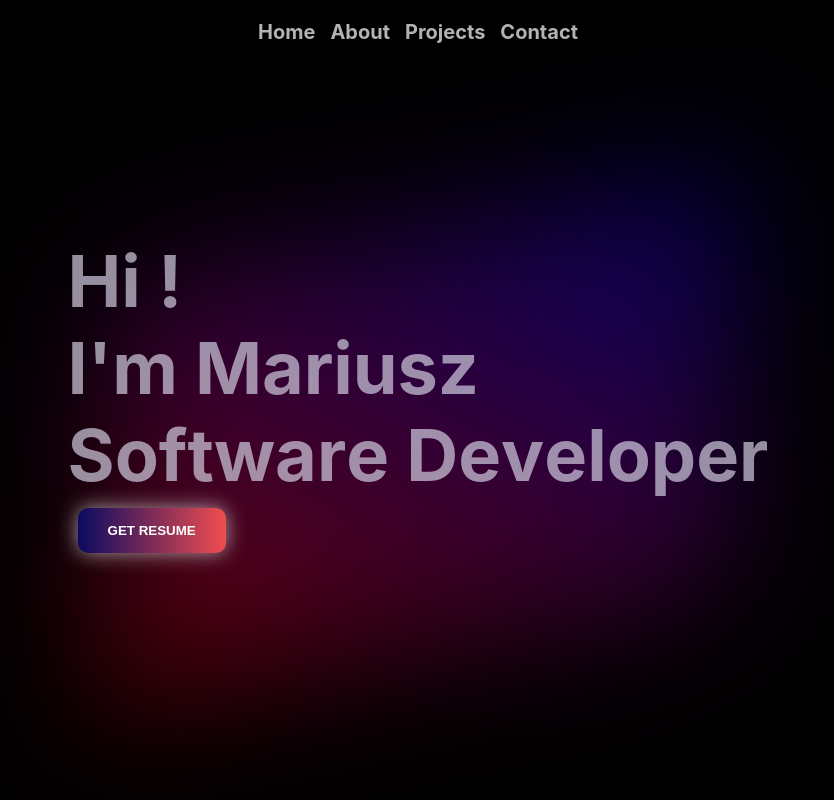
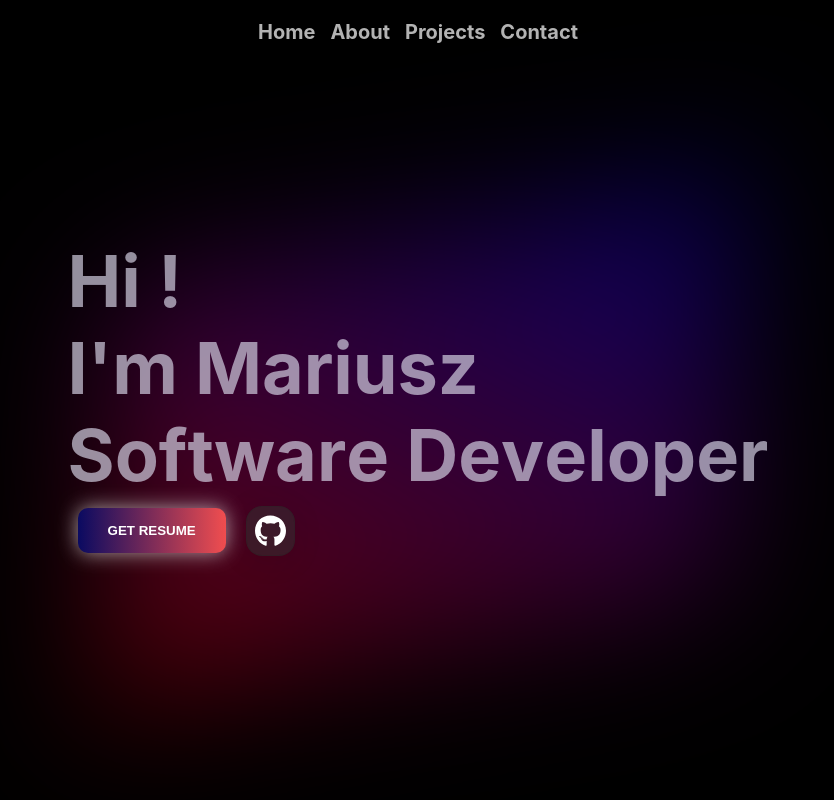
Before and after one commit to Mariusz-Lazarz/MariuszPortfolio, a React (Create React App) app: page / in a window 1280 px wide. Shown: the whole page, without its empty margins (222-1056 px from the left). Built offline with nearby package versions, Linux system fonts and the light colour scheme.

Commit message:
adding github link

```diff
--- a/package.json
+++ b/package.json
@@ -3,6 +3,9 @@
   "version": "0.1.0",
   "private": true,
   "dependencies": {
+    "@fortawesome/fontawesome-svg-core": "^6.4.2",
+    "@fortawesome/free-brands-svg-icons": "^6.4.2",
+    "@fortawesome/react-fontawesome": "^0.2.0",
     "@testing-library/jest-dom": "^5.17.0",
     "@testing-library/react": "^13.4.0",
     "@testing-library/user-event": "^13.5.0",
--- a/src/components/MainSection.js
+++ b/src/components/MainSection.js
@@ -1,6 +1,8 @@
 import styles from "./MainSection.module.css";
 import Title from "./Title";
 import ResumeBtn from "./ResumeBtn";
+import { FontAwesomeIcon } from "@fortawesome/react-fontawesome";
+import { faGithub } from "@fortawesome/free-brands-svg-icons";
 
 const MainSection = () => {
   return (
@@ -11,6 +13,14 @@ const MainSection = () => {
           <Title />
           <div className={styles.btnContainer}>
             <ResumeBtn />
+            <a
+              href="https://github.com/Mariusz-Lazarz"
+              target="_blank"
+              rel="noopener noreferrer"
+              className={styles.socialLink}
+            >
+              <FontAwesomeIcon icon={faGithub} size="2xl" color="white" />
+            </a>
           </div>
         </div>
       </section>
--- a/src/components/MainSection.module.css
+++ b/src/components/MainSection.module.css
@@ -17,6 +17,8 @@
 .btnContainer {
   display: flex;
   justify-content: start;
+  align-items: center;
+  gap: 10px;
   width: 100%;
   z-index: 2;
 }
@@ -35,3 +37,13 @@
   top: 45%;
   z-index: 1;
 }
+
+.socialLink {
+  padding: 8px;
+  background: rgba(50, 50, 50, 0.5);
+  border-radius: 16px;
+  box-shadow: 0 4px 30px rgba(0, 0, 0, 0.1);
+  backdrop-filter: blur(2.8px);
+  -webkit-backdrop-filter: blur(2.8px);
+  border: 1px solid rgba(38, 38, 38, 0.3);
+}
```
Also changed, not shown: 1 other file (tests, documents, lock files or other folders).
